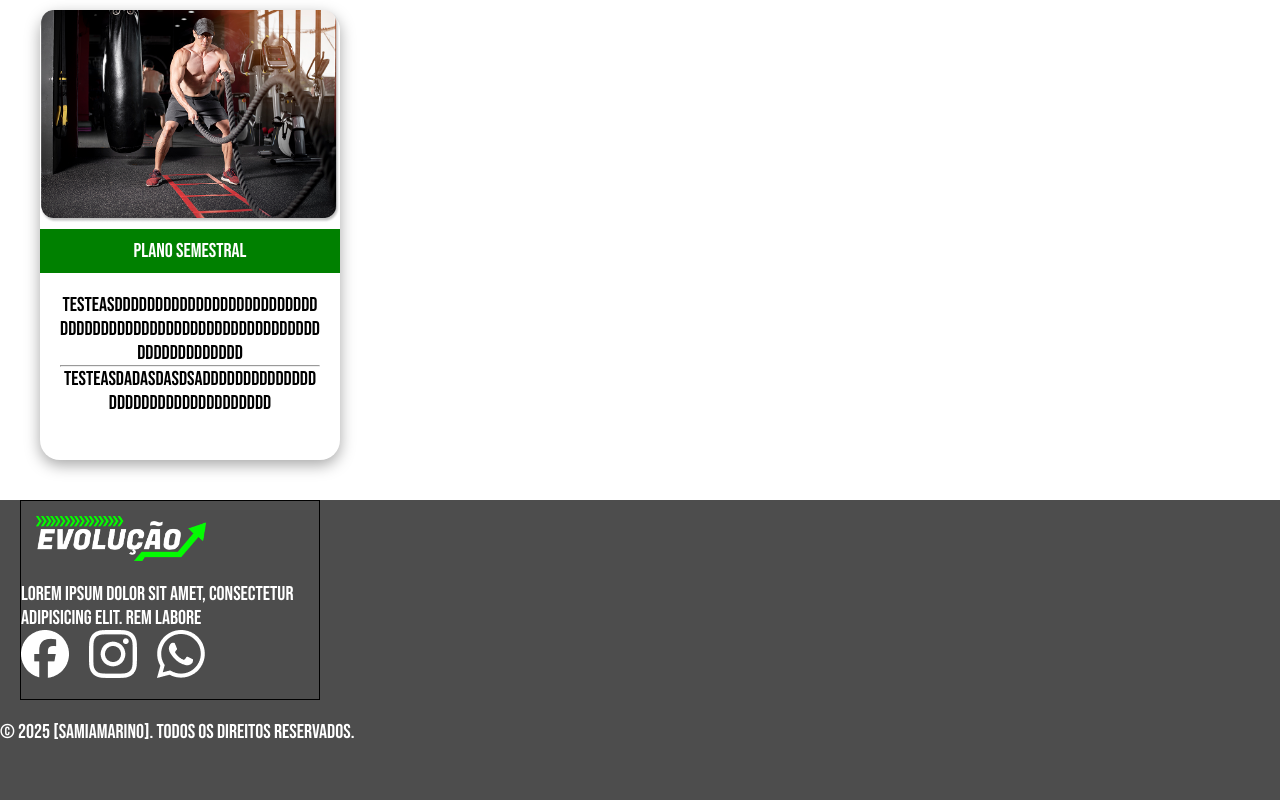
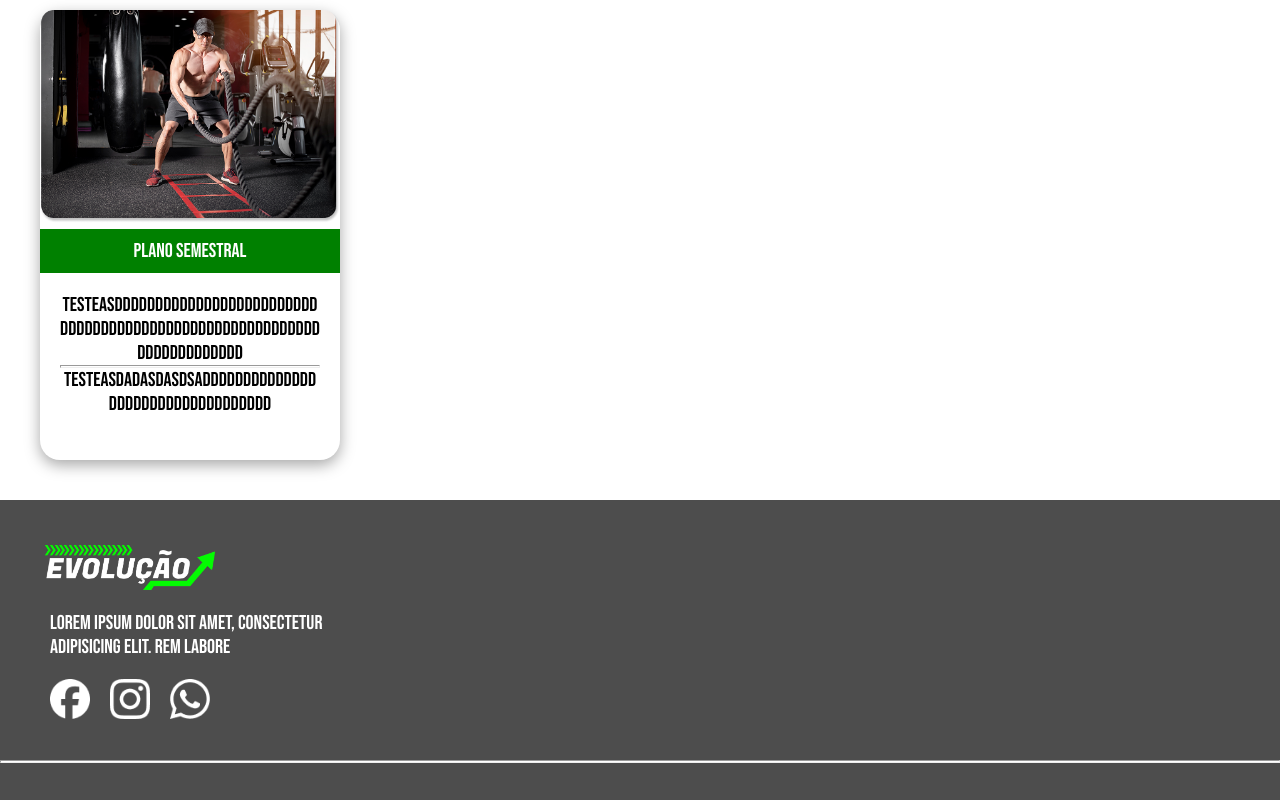
Before and after one commit to SamIamarino/Academia-Evolucao-Project, a React (Vite) app in the folder academia-evolucao/: page / in a window 1280 px wide. Shown: the part 396-1196 px from the top of the page. Built offline with nearby package versions, Linux system fonts and the light colour scheme.

Commit message:
style: footer styles updated

```diff
--- a/academia-evolucao/src/components/footer/Footer.css
+++ b/academia-evolucao/src/components/footer/Footer.css
@@ -3,17 +3,20 @@
     height: 300px;
     color: white;
     background: #4d4d4d;
+    display: flex;
+    flex-direction: column;
 
 }
 
 .footer-card{
-    border: 1px solid black;
+    /* border: 1px solid black; */
     width: 300px;
     height: 200px;
-    margin: 20px;
+    margin: 30px;
 }
 
 .midia-icon{
+    width: 60px;
     padding-right: 20px;
     transition: 0.3s;
 }
@@ -22,3 +25,18 @@
     cursor: pointer;
     box-shadow: rgba(209, 209, 209, 0.35) 0px 5px 15px;
 }
+
+.icon-container{
+    margin: 20px;
+}
+
+.text-container{
+
+    margin-left: 20px;
+}
+
+hr{
+    background-color: white;
+    height: 3px;
+    width: 100%;
+}
--- a/academia-evolucao/src/components/footer/Footer.jsx
+++ b/academia-evolucao/src/components/footer/Footer.jsx
@@ -6,18 +6,24 @@ import faceLogo from '../../assets/imgensMidia/face.png'
 
 export default function Footer(){
     return(
-        <div className='footer'>
+        <footer className='footer'>
             <div className='footer-card'>
                 <img src={logoFooter} alt="Logo evolução" className='logo'/>
-                <p>Lorem ipsum dolor sit amet, consectetur adipisicing elit. Rem labore</p>
-                <div>
+
+                <div className='text-container'>
+                    <p>Lorem ipsum dolor sit amet, consectetur adipisicing elit. Rem labore</p>
+                </div>
+
+                <div className='icon-container'>
+                    {/* mudar pra svg para aplicar os estilos certos e isso tem que ser 'wrapped com um tag <a></a> */}
                     <img src={faceLogo} alt="face-icon" className='midia-icon'/>
                     <img src={instaLogo} alt="insta-icon" className='midia-icon'/>
                     <img src={whatsLogo} alt="whats-icon" className='midia-icon'/>
                 </div>
             </div>
+            <hr />
 
-            <p>&copy; 2025 [SamIamarino]. Todos os direitos reservados.</p>
-        </div>
+            {/* <p>&copy; 2025 [SamIamarino]. Todos os direitos reservados.</p> */}
+        </footer>
     )
 }
```
